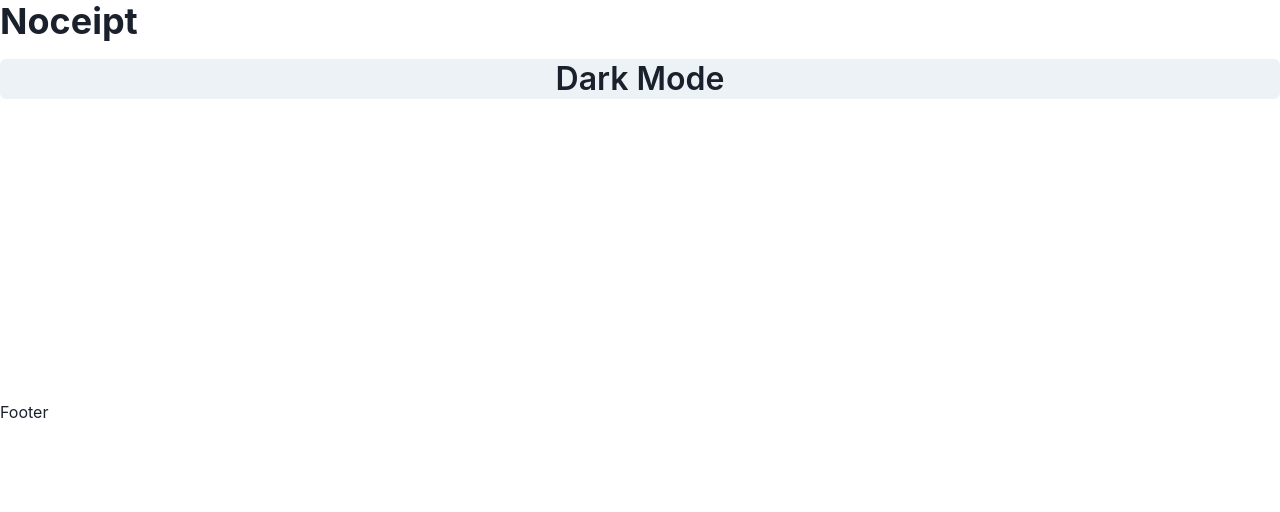
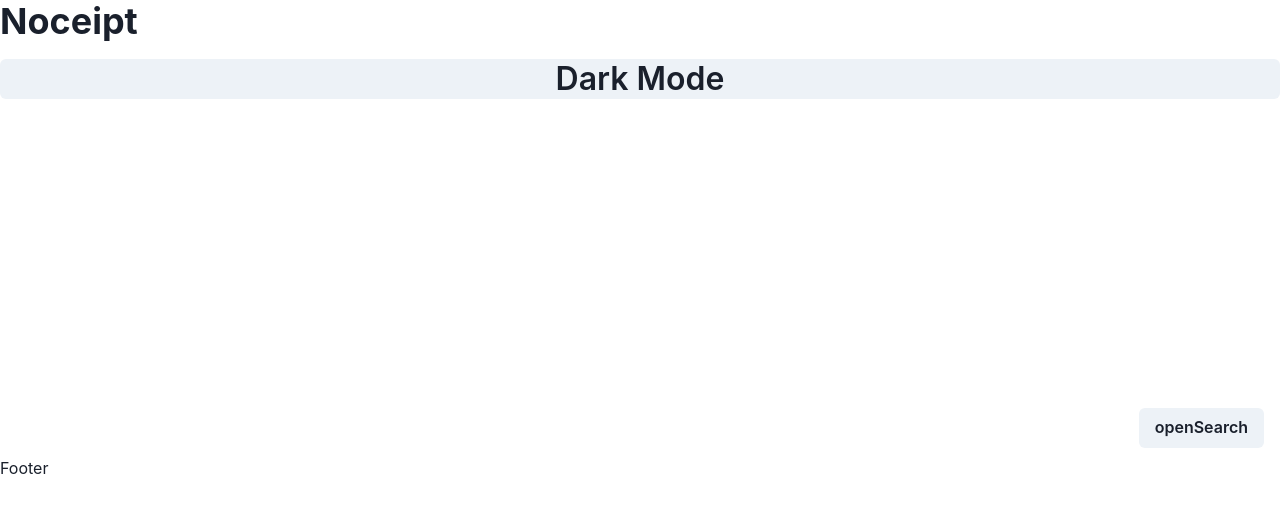
Before and after one commit to Noceipt/noceipt-app, a Next.js app: page / in a window 1280 px wide. Shown: the top 512 px of the page. Built offline with nearby package versions, Linux system fonts and the light colour scheme.

Commit message:
Most of search is built out

```diff
--- /dev/null
+++ b/components/Search/Search.module.scss
@@ -0,0 +1,11 @@
+.searchContainer {
+    margin: 0.5rem;
+}
+
+.searchInput {
+
+}
+
+.searchBtn {
+    margin: 0 0.5rem;
+}
--- /dev/null
+++ b/components/Search/Search.tsx
@@ -0,0 +1,63 @@
+import styles from './Search.module.scss';
+import { Box, Button, Input } from '@chakra-ui/react';
+import { FormEvent, useState } from 'react';
+import { AnimatePresence, motion } from 'framer-motion';
+
+interface ISearchProps {
+    classname?: string;
+    callback?: () => void;
+}
+const Search = ({
+    classname = '',
+    callback = () => {},
+}: ISearchProps) => {
+    const [searchInput, setSearchInput] = useState<string>('');
+    const [isActive, setIsActive] = useState<boolean>(false);
+
+    const handleChange = (e: FormEvent<HTMLInputElement>) => {
+        e.preventDefault();
+        setSearchInput(e.currentTarget.value);
+    }
+
+    const handleClick = (e: FormEvent<HTMLButtonElement>) => {
+        e.preventDefault();
+        setIsActive(!isActive);
+    }
+
+    const handleSubmit = (e: FormEvent<HTMLButtonElement>) => {
+        e.preventDefault();
+        callback();
+    }
+
+    return (
+        <Box className={styles.searchContainer} display={'flex'} justifyContent={'flex-end'}>
+            <AnimatePresence>
+                {isActive && (
+                    <motion.div initial={{width: 0, opacity: 0}} animate={{width: '100%', opacity: 1}} exit={{ width: 0, opacity: 0 }} transition={{ duration: 0.8 }}>
+                        <Input className={styles.searchInput}
+                            placeholder='Search'
+                            size='md'
+                            type='search'
+                            onChange={handleChange}
+                            value={searchInput}/>
+                    </motion.div>
+                )}
+            </AnimatePresence>
+            {!isActive ? (
+                <Button className={styles.searchBtn} onClick={handleClick}>
+                    openSearch
+                </Button>
+            ) : (
+                <>
+                    <Button className={styles.searchBtn} onClick={handleSubmit}>
+                        search
+                    </Button>
+                    <Button className={styles.searchBtn} onClick={handleClick}>
+                        closeSearch
+                    </Button>
+                </>
+            )}
+    </Box>
+    );
+};
+export default Search;
--- /dev/null
+++ b/components/Search/index.ts
@@ -0,0 +1 @@
+export {default} from './Search';
--- a/pages/index.tsx
+++ b/pages/index.tsx
@@ -1,6 +1,7 @@
 import { Box, Heading, useColorMode } from "@chakra-ui/react";
 import { IconButton } from '@chakra-ui/button'
 import Head from "next/head";
+import Search from "../components/Search";
 
 export default function Home() {
 
@@ -21,8 +22,9 @@ export default function Home() {
           { colorMode === 'light' ? <h1>{'Dark Mode'}</h1> : <h5>{'Light Mode'}</h5> }
         </IconButton>
       </Box>
-
-
+      <Box>
+        <Search />
+      </Box>
       </main>
 
       <footer>{'Footer'}</footer>
```
Also changed, not shown: 1 other file (tests, documents, lock files or other folders).
